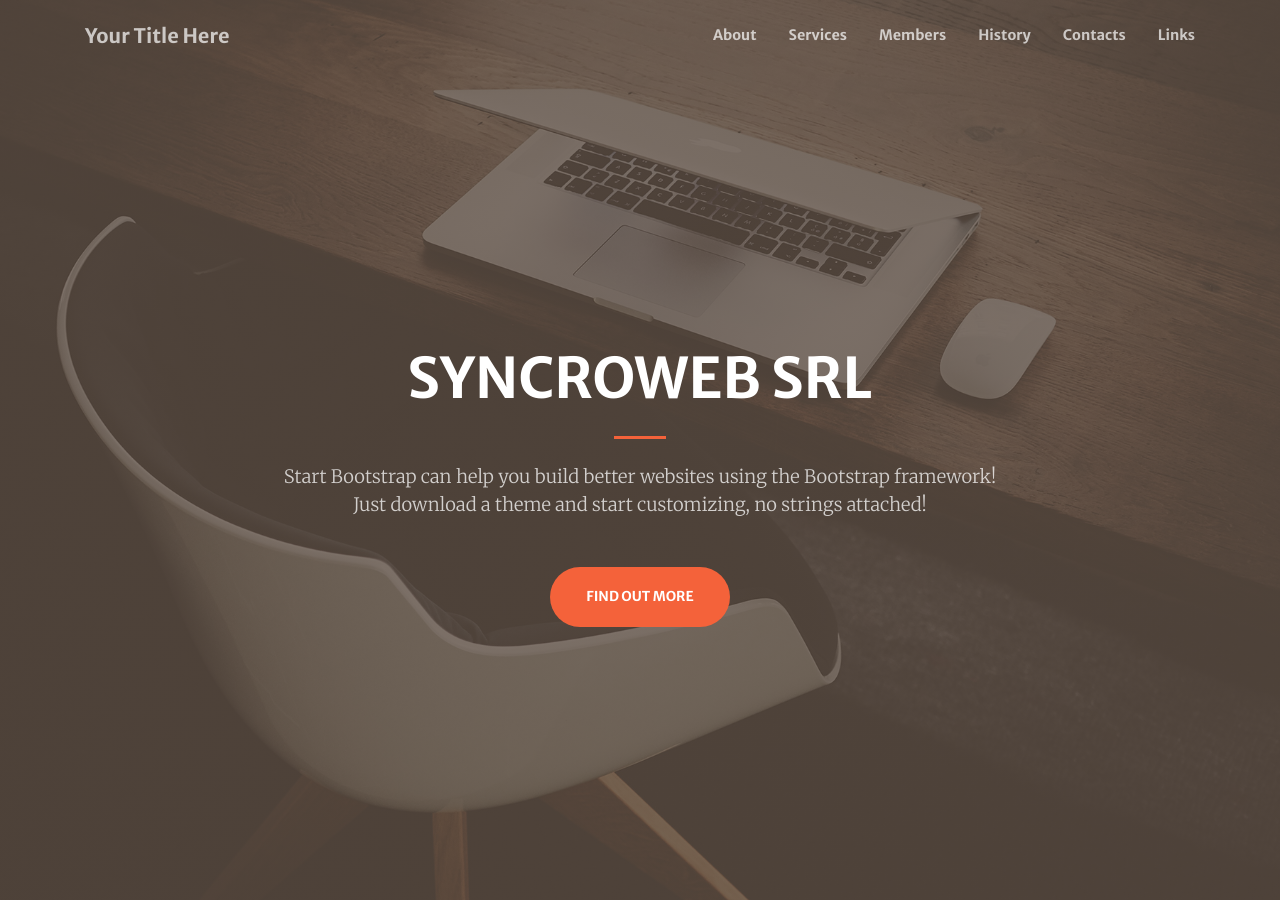
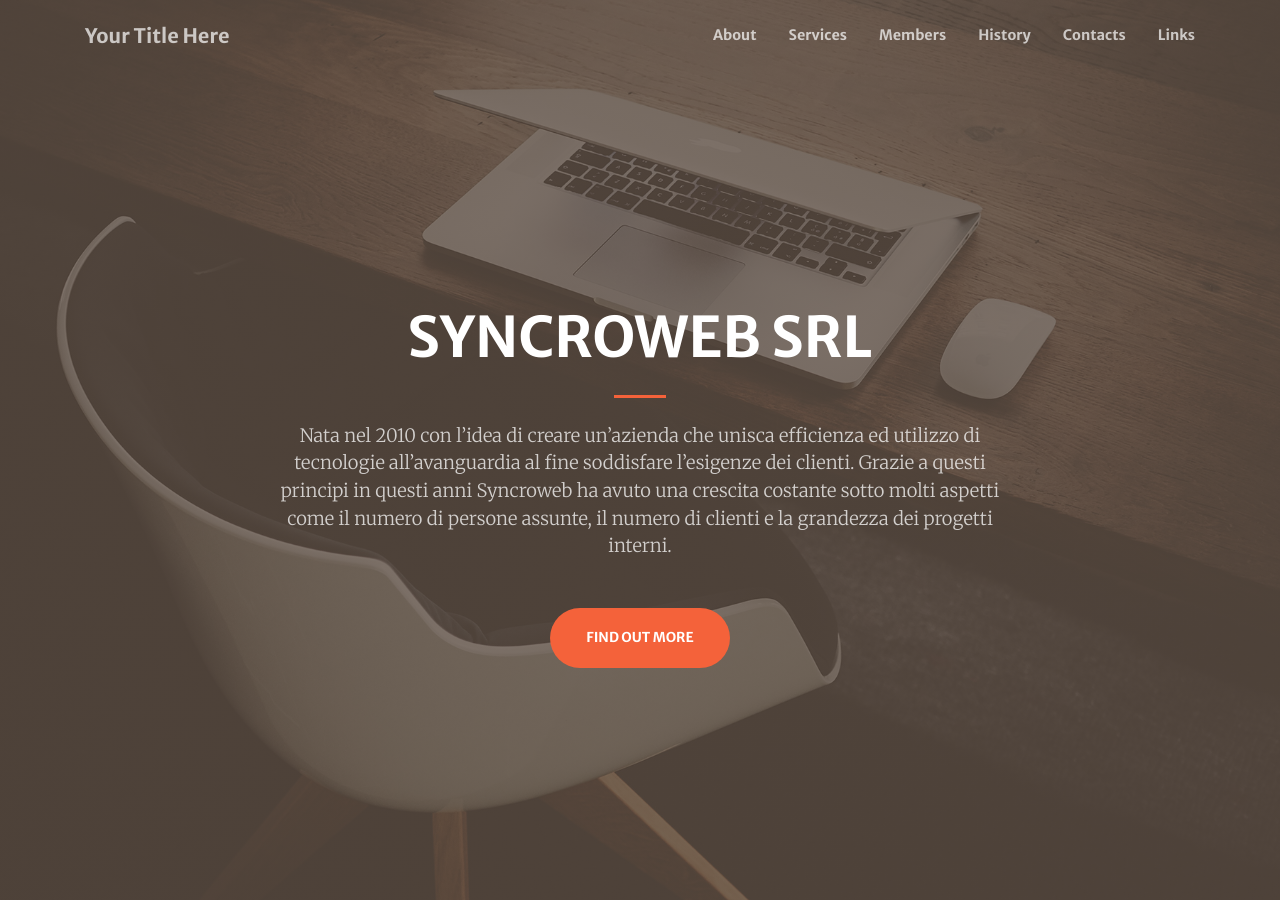
Before and after one commit to stackbit-projects/majestic-eucalyptus-6c9f2, a Jekyll site: the page built from index.md, in a window 1280 px wide and 900 px high. Built offline with Jekyll 4.4.1, drawn with Linux system fonts in a browser that asks for light colours.

Commit message:
index.md: updated text in header

```diff
--- a/index.md
+++ b/index.md
@@ -2,9 +2,12 @@
 layout: home
 header:
   title: SYNCROWEB SRL
-  text: >
-    Start Bootstrap can help you build better websites using the Bootstrap
-    framework! Just download a theme and start customizing, no strings attached!
+  text: >-
+    Nata nel 2010 con l’idea di creare un’azienda che unisca efficienza ed
+    utilizzo di tecnologie all’avanguardia al fine soddisfare l’esigenze dei
+    clienti. Grazie a questi principi in questi anni Syncroweb ha avuto una
+    crescita costante sotto molti aspetti come il numero di persone assunte, il
+    numero di clienti e la grandezza dei progetti interni.
   action:
     label: Find Out More
     url: '#about'
```
